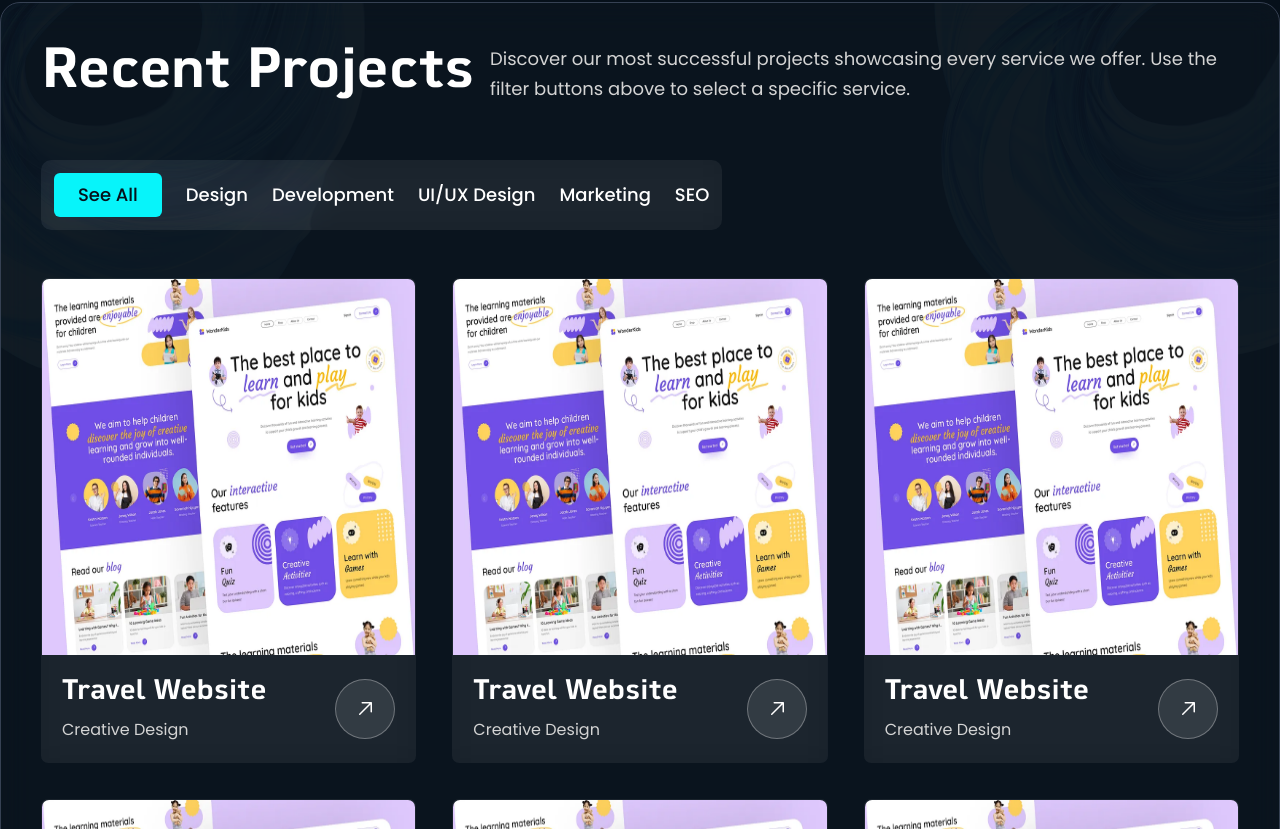
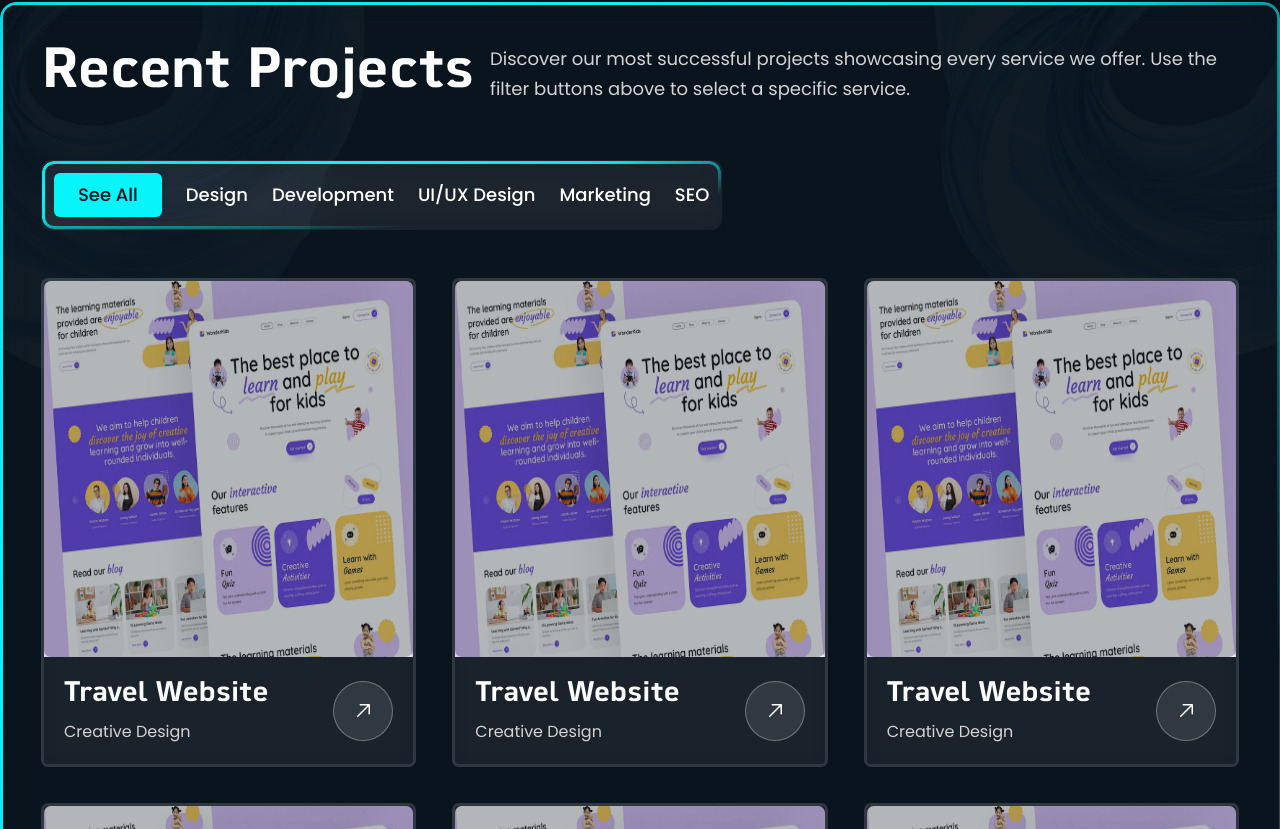
Before and after one commit to team-pr01/Attribution-Booster-Client, a Next.js app: page / in a window 1280 px wide. Shown: the part 4131-4960 px from the top of the page. Built offline with nearby package versions, Linux system fonts and the light colour scheme.

Commit message:
Added hover animation in project card

```diff
--- a/src/components/HomePage/RecentProjects/ProjectCard.tsx
+++ b/src/components/HomePage/RecentProjects/ProjectCard.tsx
@@ -1,3 +1,4 @@
+/* eslint-disable @typescript-eslint/no-explicit-any */
 import React from "react";
 import { motion } from "framer-motion";
 import { GoArrowUpRight } from "react-icons/go";
@@ -5,31 +6,30 @@ import Image from "next/image";
 import { IMAGES } from "../../../../public/assets";
 
 const ProjectCard = () => {
+  const itemVariants: any = {
+    hidden: { opacity: 0, y: 40, scale: 0.9 },
+    visible: {
+      opacity: 1,
+      y: 0,
+      scale: 1,
+      transition: {
+        duration: 0.6,
+        ease: "easeOut",
+      },
+    },
+  };
   return (
     <motion.div
-      className="bg-neutral-10 backdrop-blur-[15px] rounded-[7px] flex flex-col group relative border border-transparent cursor-pointer"
-      whileHover="hover"
-      initial="initial"
-      variants={{
-        initial: {
-          borderColor: "transparent",
-          scale: 1,
-        },
-        hover: {
-          borderColor: "#07f4fa",
-          scale: 1.02,
-        },
-      }}
-      transition={{
-        duration: 0.3,
-        ease: "easeOut",
-      }}
+      className="group relative bg-white/5 backdrop-blur-md border-[3px] border-white/10 rounded-[7px] overflow-hidden hover:bg-white/10 transition-all duration-300 hover:scale-105 hover:shadow-2xl w-full max-w-xs sm:max-w-none mx-auto hover:border-transparent min-h-[340px] sm:min-h-[360px] md:min-h-[380px]"
+      variants={itemVariants}
+      whileHover={{ scale: 1.02, y: -10 }}
+      transition={{ duration: 0.3 }}
     >
       {/* Shine Border Effect - Only visible on hover */}
-                <div className="shine-border absolute inset-0 rounded-[10px] pointer-events-none opacity-0 group-hover:opacity-100 transition-opacity duration-300 z-10"></div>
+      <div className="shine-border absolute inset-0 rounded-[7px] pointer-events-none opacity-0 group-hover:opacity-100 transition-opacity duration-300 z-10"></div>
       {/* Animated Border Glow Effect */}
       <motion.div
-        className="absolute inset-0 rounded-[7px] border-2 pointer-events-none"
+        className="absolute inset-0 rounded-[7px] pointer-events-none"
         variants={{
           initial: {
             opacity: 0,
@@ -46,11 +46,15 @@ const ProjectCard = () => {
         }}
       />
 
-      <Image
-        src={IMAGES.dummyProject1}
-        alt=""
-        className="h-[376px] rounded-t-[7px]"
-      />
+      <div className="relative h-[376px] rounded-t-[7px]">
+        <Image
+          src={IMAGES.dummyProject1}
+          alt=""
+          className="h-[376px] rounded-t-[7px]"
+        />
+        {/* Dark Overlay */}
+        <div className="bg-neutral-5 opacity-30 w-full h-full rounded-[7px] absolute top-0 left-0 pointer-events-none"></div>
+      </div>
 
       {/* Animated Text Content */}
       <motion.div
@@ -68,35 +72,14 @@ const ProjectCard = () => {
           <h1 className="font-MartianBThai text-white text-xl lg:text-[28px] leading-[35px] font-semibold">
             Travel Website
           </h1>
-          <p className="text-neutral-300 text-sm lg:text-base font-Poppins mt-2">Creative Design</p>
+          <p className="text-neutral-300 text-sm lg:text-base font-Poppins mt-2">
+            Creative Design
+          </p>
         </div>
 
         {/* Animated Arrow Icon */}
-        <motion.div
-          className="size-12 md:size-[60px] rounded-full flex items-center justify-center border overflow-hidden"
-          variants={{
-            initial: {
-              backgroundColor: "rgba(255, 255, 255, 0.1)",
-              borderColor: "rgba(255, 255, 255, 0.3)",
-              rotate: 0,
-            },
-            hover: {
-              backgroundColor: "#07f4fa",
-              borderColor: "#07f4fa",
-              rotate: 45,
-            },
-          }}
-          transition={{
-            duration: 0.3,
-            ease: "easeOut",
-          }}
-        >
-          <motion.div
-            variants={{
-              initial: { color: "#FFFFFF" },
-              hover: { color: "#06101A" },
-            }}
-          >
+        <motion.div className="size-12 md:size-[60px] rounded-full flex items-center justify-center border overflow-hidden bg-white/10 border-white/30 group-hover:bg-primary-5 group-hover:border-primary-5 group-hover:rotate-45 text-white group-hover:text-neutral-5 transition-all duration-300">
+          <motion.div>
             <GoArrowUpRight className="text-2xl" />
           </motion.div>
         </motion.div>
--- a/src/components/HomePage/RecentProjects/RecentProjects.tsx
+++ b/src/components/HomePage/RecentProjects/RecentProjects.tsx
@@ -134,8 +134,10 @@ const RecentProjects = () => {
       ref={containerRef}
       initial="hidden"
       animate={isInView ? "visible" : "hidden"}
-      className="max-w-[1800px] h-fit mx-auto mt-32 2xl:mt-52"
+      className="max-w-[1800px] h-fit mx-auto mt-32 2xl:mt-52 relative"
     >
+      {/* Shine Border Effect for full section */}
+        <div className="shine-border absolute inset-0 rounded-2xl pointer-events-none z-50 m-0"></div>
       <motion.div
         variants={containerVariants}
         className="rounded-[20px] bg-[rgba(255,255,255,0.02)] border border-gray-700 backdrop-blur-[15px] relative overflow-hidden p-3 md:p-5 lg:p-10 2xl:p-32"
@@ -183,6 +185,8 @@ const RecentProjects = () => {
 
           {/* Animated Tabs */}
           <motion.div className="bg-neutral-10 backdrop-blur-[15px] rounded-[10px] p-3 flex items-center gap-6 border border-transparent cursor-pointer w-full lg:w-fit overflow-x-auto mt-7 lg:mt-14 2xl:mt-16 relative">
+            {/* Shiny Border Effect for Entire Tab Container */}
+            <div className="shine-border absolute inset-0 rounded-xl pointer-events-none"></div>
             {/* Animated sliding background */}
             <motion.div
               className="absolute bg-primary-5 rounded-md z-0"
```
